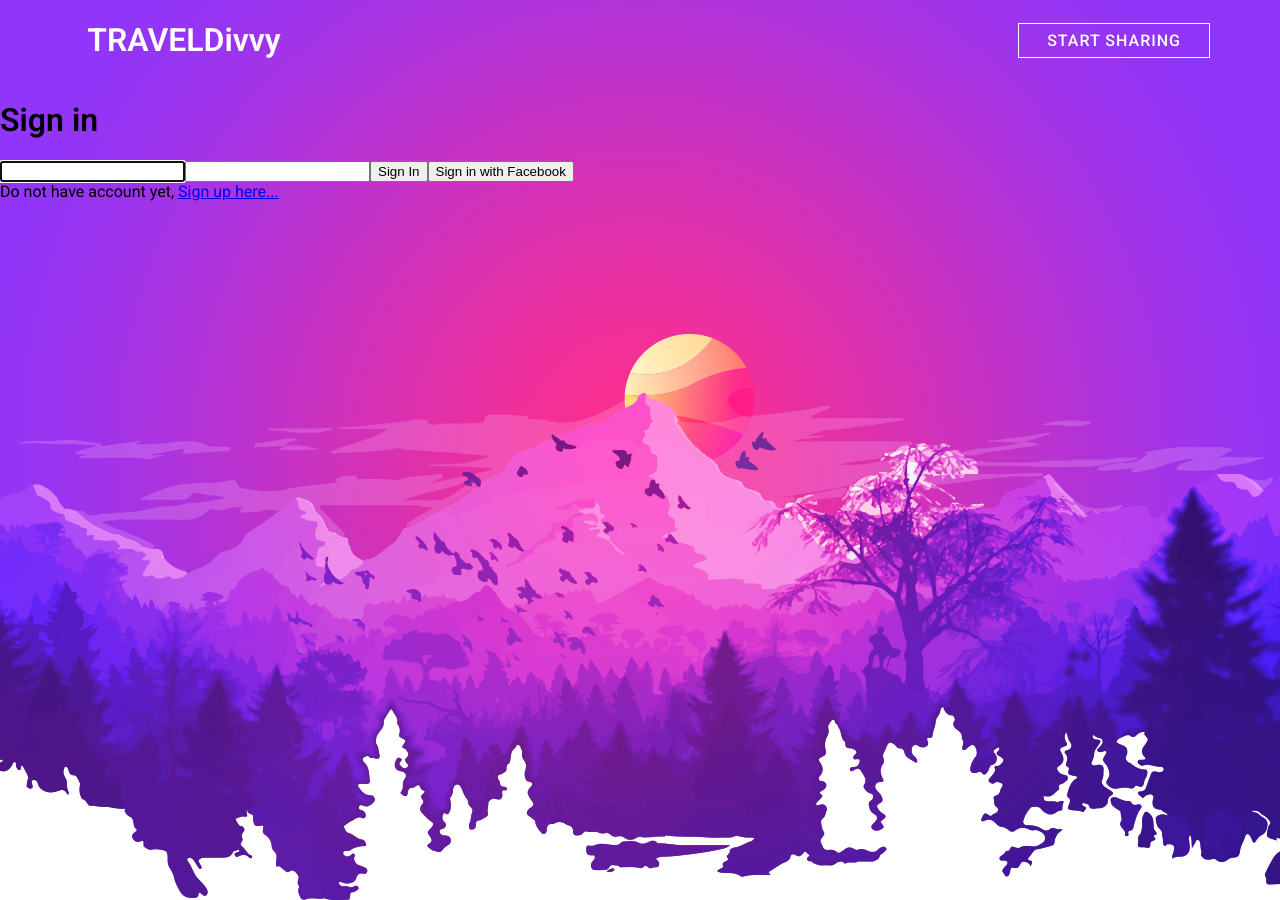
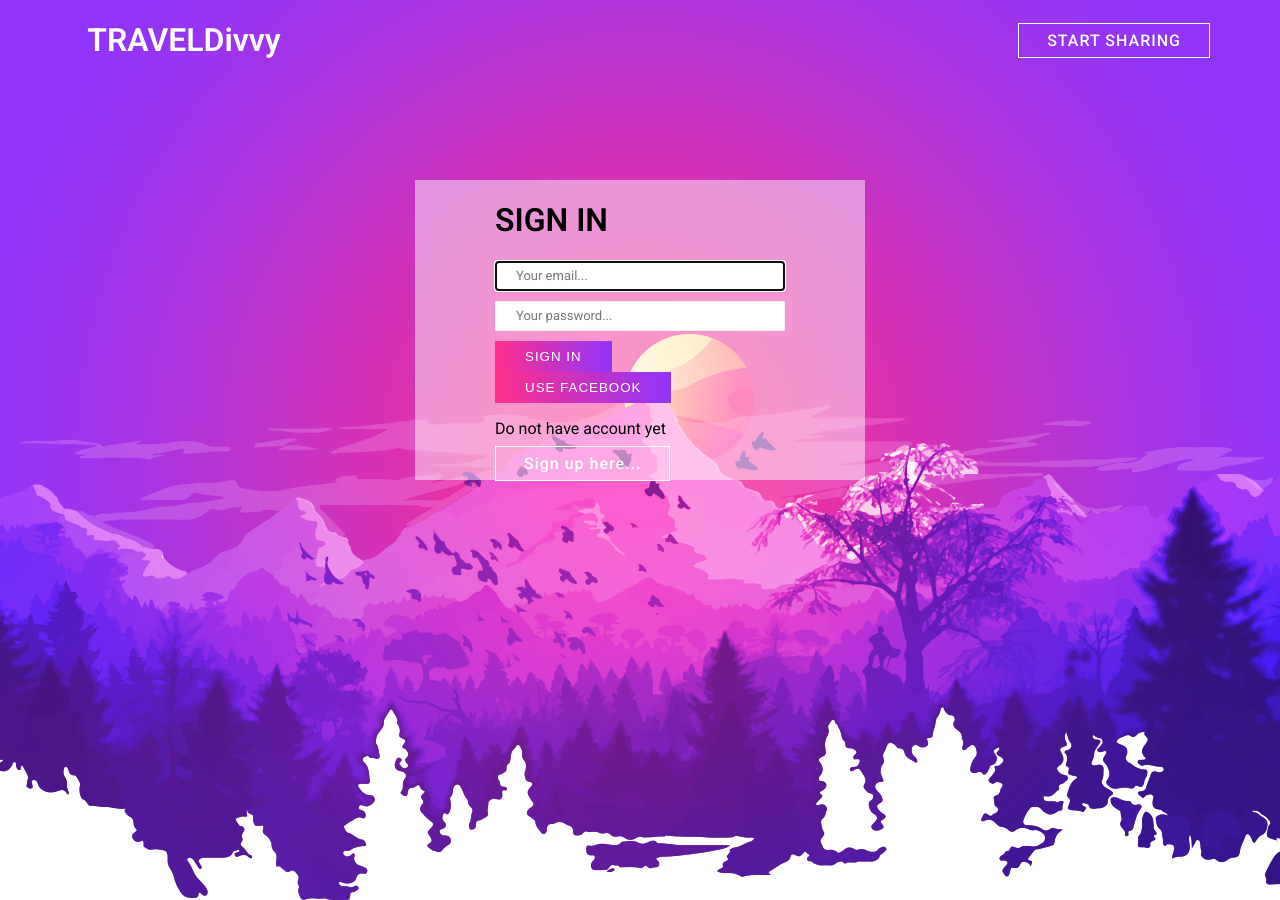
Before and after one commit to muyaszed/travelandshareit, a React (Create React App) app: page /signin in a window 1280 px wide. Built offline with nearby package versions, Linux system fonts and the light colour scheme; no server answers.

Commit message:
completed styling signin page and refactor input text component

```diff
--- /dev/null
+++ b/src/components/form/form.component.js
@@ -0,0 +1,18 @@
+import React from 'react';
+import styles from './form.module.scss';
+
+const Form = ({ children, title }) => {
+
+  return (
+    <div className={styles.formContainer}>
+      <div className={styles.form}>
+        <h1>{title}</h1>
+        { children }
+      </div>
+
+    </div>
+
+  )
+}
+
+export default Form;
--- /dev/null
+++ b/src/components/form/form.module.scss
@@ -0,0 +1,19 @@
+@import "../../styles/variables";
+
+.formContainer {
+  position: fixed;
+  display: flex;
+  justify-content: center;
+  width: 100%;
+  padding: 100px 0;
+  .form {
+    // border: 3px solid;
+    width: 290px;
+    height: 300px;
+
+    background-color: rgba(255, 255, 255, 0.488);
+    display: flex;
+    flex-direction: column;
+    padding: 0 80px;
+  }
+}
--- a/src/components/header/header.component.js
+++ b/src/components/header/header.component.js
@@ -41,7 +41,7 @@ const Header = ({ currentUser, bgColor, history }) => {
             { renderSignOutBtnandItenararyLink(currentUser) }
         </div>
         <div className={styles.itenararyLink}>
-          <PrimaryBtn title="START SHARING"/>
+          <PrimaryBtn testid="addItenararyLink" title="START SHARING" to="/additenarary" type="Link"/>
         </div>
       </div>
     </div>
--- a/src/components/header/header.module.scss
+++ b/src/components/header/header.module.scss
@@ -49,6 +49,9 @@
 
     .itenararyLink {
       width: 20%;
+      display: flex;
+      justify-content: flex-end;
+      align-items: center;
     }
   }
 }
--- /dev/null
+++ b/src/components/inputText/inputText.component.js
@@ -0,0 +1,20 @@
+import React from 'react';
+import styles  from './inputText.module.scss';
+
+const InputText = React.forwardRef(({ email, type, testId, autoFocus=false, onChange, placeHolder }, ref) => {
+  return (
+    <input
+      className={styles.formControl}
+      autoFocus
+      data-testid={testId}
+      placeholder={placeHolder}
+      type={type}
+      name={type}
+      value={email}
+      onChange={onChange}
+      ref={ref}
+    />
+  )
+})
+
+export default InputText;
--- /dev/null
+++ b/src/components/inputText/inputText.module.scss
@@ -0,0 +1,12 @@
+@import "../../styles/variables";
+
+.formControl {
+  font-size: 13px;
+  line-height: 26px;
+  color: #999;
+  border: 1px solid #eeeeee;
+  font-family: $primary-font;
+  border-radius: 0px;
+  padding-left: 20px;
+  margin-bottom: 10px;
+}
--- a/src/components/primary-btn/primary-btn.component.js
+++ b/src/components/primary-btn/primary-btn.component.js
@@ -2,12 +2,16 @@ import React from 'react';
 import { Link } from 'react-router-dom';
 import styles from './primary-btn.module.scss';
 
-const PrimaryBtn = (props) => (
-  <div className={styles.primeBtnContainer}>
-    <Link data-testid="addItenararyLink" to="/additenarary" className={styles.primaryBtn} >
-      {props.title}
+const PrimaryBtn = ({ title, testid, to="", type, onClick }) => (
+  type === 'Link' ?
+
+    <Link data-testid={testid} to={to} className={styles.primaryBtnLink} >
+      {title}
     </Link>
-  </div>
+  :
+
+    <button data-testid={testid} onClick={onClick} className={styles.primaryBtn}>{title}</button>
+
 )
 
 export default PrimaryBtn;
--- a/src/components/primary-btn/primary-btn.module.scss
+++ b/src/components/primary-btn/primary-btn.module.scss
@@ -1,13 +1,19 @@
 @import "../../styles/variables";
 @import "../../styles/mixins";
 
-.primeBtnContainer {
-  display: flex;
-  justify-content: flex-end;
-  align-items: center;
-  height: 100%;
+.primaryBtn {
+  // margin-top: 20px;
+  border: 0;
+  padding: 8px 30px;
+  @extend .gradient-bg;
+  color: #fff;
+  letter-spacing: 1px;
+  @include transition();
+  &:hover {
+    background: $text-color;
+  }
 
-  .primaryBtn {
+  &Link {
     border: 1px solid #ffffff;
     padding: 7px 28px;
     color: #ffffff;
--- /dev/null
+++ b/src/pages/signinpage/signin.module.scss
@@ -0,0 +1,5 @@
+.signinBtnContainer {
+  display: flex;
+  justify-content: space-between;
+  flex-wrap: wrap;
+}
--- a/src/pages/signinpage/signinPage.js
+++ b/src/pages/signinpage/signinPage.js
@@ -4,6 +4,10 @@ import {
   Redirect
 } from 'react-router-dom';
 import { signInWithFacebook, auth, signInWithEmail } from '../../firebase/firebase.utils';
+import Form from '../../components/form/form.component';
+import InputText from '../../components/inputText/inputText.component';
+import PrimaryBtn from '../../components/primary-btn/primary-btn.component';
+import styles from './signin.module.scss';
 
 class SigninPage extends React.Component {
   constructor() {
@@ -56,31 +60,50 @@ class SigninPage extends React.Component {
 
   render() {
     const { email, password } = this.state;
+    console.log(this.emailInput);
     return (
-      <div>
-        <h1>Sign in</h1>
-        <input
+      <Form title="SIGN IN">
+
+        <InputText
           autoFocus
+          placeHolder="Your email..."
           data-testid="signinEmail"
           type="email"
-          name="email"
           value={email}
           onChange={this.handleChange}
           ref={this.emailInput}
         />
-        <input
+        <InputText
           data-testid="signinPassword"
+          placeHolder="Your password..."
           type="password"
-          name="password"
           value={password}
           onChange={this.handleChange}
         />
-        <button data-testid="signinBtn" onClick={this.handleSignin}>Sign In</button>
-        <button data-testid="signinFacebookBtn" onClick={this.handleSigninWithFb}>Sign in with Facebook</button>
-        <div>
-          Do not have account yet, <Link data-testid="signupLink" to="/signup">Sign up here...</Link>
+        <div className={styles.signinBtnContainer}>
+          <PrimaryBtn
+            title="SIGN IN"
+            testid="signinBtn"
+            onClick={this.handleSignin}
+          />
+          <PrimaryBtn
+            title="USE FACEBOOK"
+            testid="signinFacebookBtn"
+            onClick={this.handleSigninWithFb}
+          />
         </div>
-      </div>
+        <div className={styles.signinNote}>
+
+          <p>Do not have account yet</p>
+          <PrimaryBtn
+            title="Sign up here..."
+            type="Link"
+            testid="signupLink"
+            to="/signup"
+            onClick={this.handleSignin}
+          />
+        </div>
+      </Form>
     );
   }
 }
```
